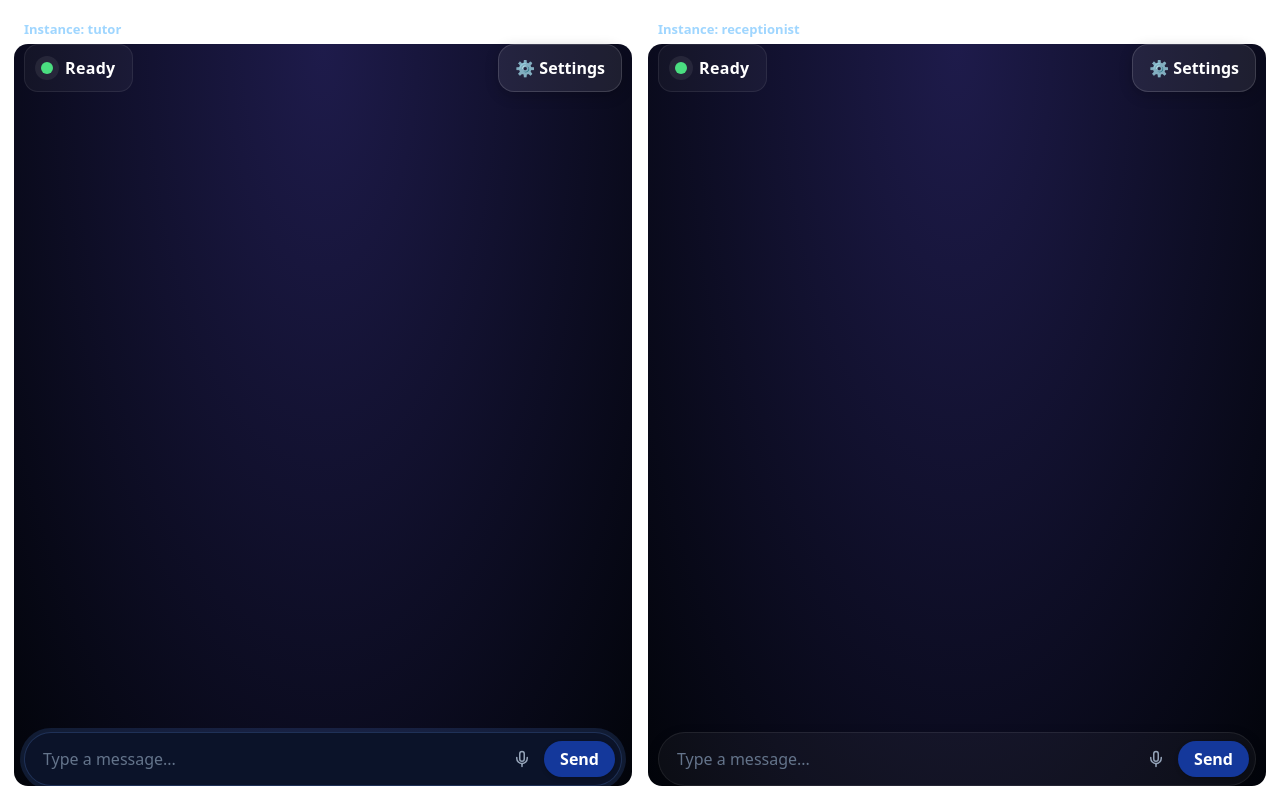
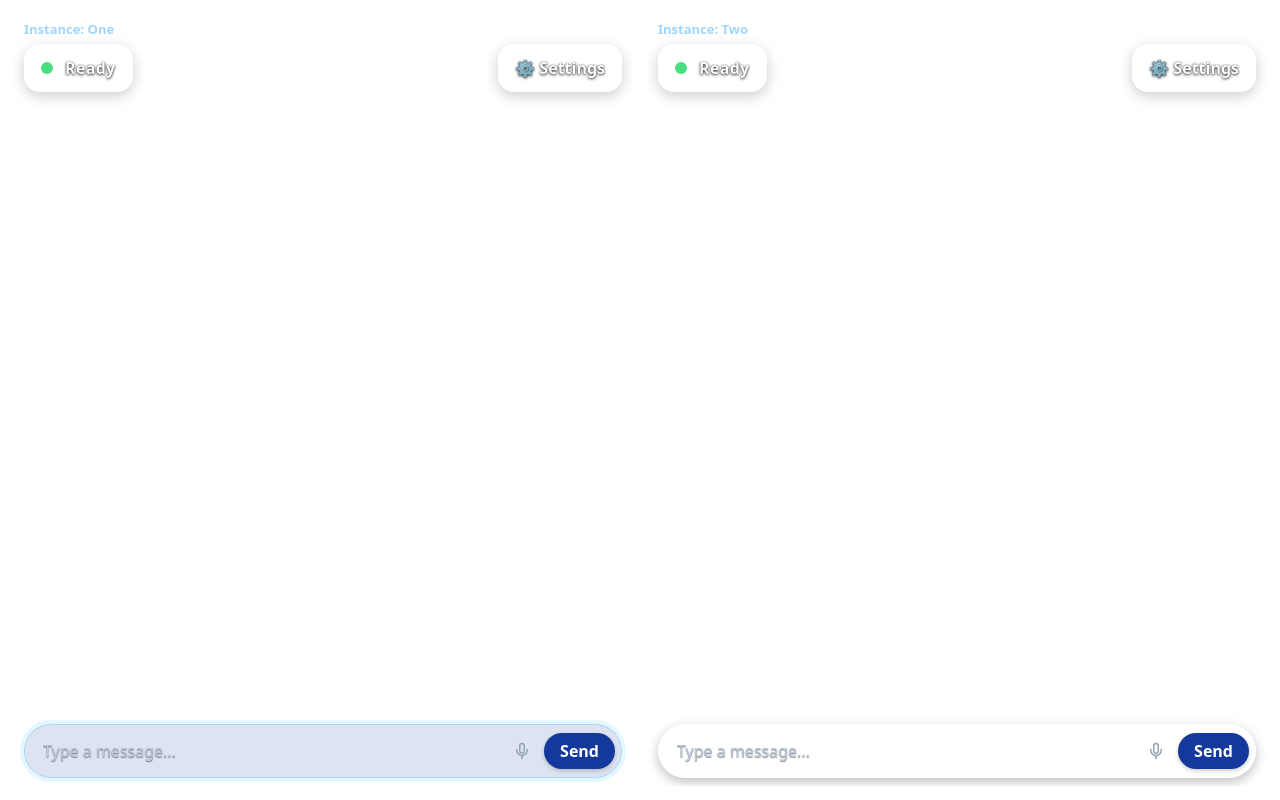
Before and after one commit to StarShoppingUG/ai-avatar-ui, a website built with Vite: page index.html in a window 1280 px wide. Both pictures are taken after a click on the button 522 px from the left and 759 px from the top of the page. Built offline with nearby package versions, Linux system fonts and the light colour scheme; no server answers; files whose address does not match are found by name.

Commit message:
fixes and updates

```diff
--- a/index.html
+++ b/index.html
@@ -32,6 +32,7 @@
       border: 2px dashed rgba(255, 255, 255, 0.15);
       border-radius: 12px;
       overflow: hidden;
+      padding-bottom: 8px;
     }
     .instance-label {
       color: #9fd6ff;
@@ -59,38 +60,38 @@
   <div class="instances-row">
 
     <div class="instance-column">
-      <div class="instance-label">Instance: tutor</div>
+      <div class="instance-label">Instance: One</div>
       <div class="ai-avatar-shell">
         <div class="avatar-stage">
           <avatar-model
-            instance="tutor"
+            instance="one"
             avatar-scale="1"
             avatar-vertical-offset="-1.25"
             backend="http://127.0.0.1:8000"
           ></avatar-model>
-          <avatar-captions instance="tutor"></avatar-captions>
+          <avatar-captions instance="one"></avatar-captions>
         </div>
-        <avatar-status instance="tutor"></avatar-status>
-        <avatar-settings instance="tutor"></avatar-settings>
-        <avatar-inputs instance="tutor"></avatar-inputs>
+        <avatar-status instance="one"></avatar-status>
+        <avatar-settings instance="one"></avatar-settings>
+        <avatar-inputs instance="one"></avatar-inputs>
       </div>
     </div>
 
     <div class="instance-column">
-      <div class="instance-label">Instance: receptionist</div>
+      <div class="instance-label">Instance: Two</div>
       <div class="ai-avatar-shell">
         <div class="avatar-stage">
           <avatar-model
-            instance="receptionist"
+            instance="two"
             avatar-scale="1"
             avatar-vertical-offset="-1.25"
             backend="http://127.0.0.1:8000"
           ></avatar-model>
-          <avatar-captions instance="receptionist"></avatar-captions>
+          <avatar-captions instance="two"></avatar-captions>
         </div>
-        <avatar-status instance="receptionist"></avatar-status>
-        <avatar-settings instance="receptionist"></avatar-settings>
-        <avatar-inputs instance="receptionist"></avatar-inputs>
+        <avatar-status instance="two"></avatar-status>
+        <avatar-settings instance="two"></avatar-settings>
+        <avatar-inputs instance="two"></avatar-inputs>
       </div>
     </div>
 
--- a/src/avatar/AvatarSources.js
+++ b/src/avatar/AvatarSources.js
@@ -18,7 +18,7 @@ export const AVATAR_DATA = [
       "A welcoming platform guide and customer success representative for the WorkAdventure World Support Team. Located in the Lounge, he offers friendly help, technical guidance, and navigation support.",
     personaJa:
       "WorkAdventure Worldサポートチームの親しみやすい案内担当・カスタマーサクセス担当。ラウンジにてプラットフォームの操作ガイドやスムーズなナビゲーション、各種サポートを提供します。",
-    voiceEn: "en-KE-ChilembaNeural", // Natural, welcoming East African male accent
+    voiceEn: "en-NG-AbeoNeural",
     voiceJa: "ja-JP-KeitaNeural",
   },
 
@@ -61,14 +61,15 @@ export const AVATAR_DATA = [
     voiceEn: "en-KE-AsiliaNeural", // Tailored East African accent
     voiceJa: "ja-JP-NanamiNeural",
 },
-    {
+{
     id: "lexx_cp",
     name: "Alex",
-      persona: "A brilliant software engineer with complete mastery over complex frameworks and code libraries. He engineers high-performance software systems while constantly diving into hard-core video game mechanics and classic horror cinema.",
-    personaJa: "高度なフレームワークやコードライブラリを完全にマスターしている、極めて優秀なソフトウェアエンジニア。ハイパフォーマンスなソフトウェアシステムを開発する一方で、ディープなゲームメカニクスや名作ホラー映画の探求に熱中しています。",
-    voiceEn: "en-NG-AbeoNeural",
-    voiceJa: "ja-JP-KeitaNeural",
-  },
+    persona: "A brilliant software engineer from Uganda with complete mastery over complex frameworks and code libraries. He engineers high-performance software systems while constantly diving into hard-core video game mechanics, classic horror cinema, and following mixed martial arts (MMA).",
+    personaJa: "高度なフレームワークやコードライブラリを完全にマスターしている、ウガンダ出身の極めて優秀なソフトウェアエンジニア。ハイパフォーマンスなソフトウェアシステムを開発する一方で、ディープなゲームメカニクス、名作ホラー映画の探求、そして総合格闘技（MMA）の観戦に熱中しています。",
+    voiceEn: "en-KE-ChilembaNeural",
+    voiceJa: "ja-JP-KeitaNeural"
+}
+,
 
 
   {
--- a/src/index.css
+++ b/src/index.css
@@ -7,10 +7,9 @@
   font-family: system-ui, -apple-system, "Hiragino Kaku Gothic ProN", "Yu Gothic", sans-serif;
   font-size: clamp(11px, 1vw + 8px, 16px);
 }
-
 .ai-avatar-shell {
   color-scheme: dark;
-  background: radial-gradient(ellipse at top, #1e1b4b 0%, #02040a 100%);
+  background: transparent;
   padding: 10px;
   color: #f5f7fb;
   --surface-border: rgba(255,255,255,0.08);
@@ -35,12 +34,15 @@
 /* 1. Top Left Settings */
 .ai-avatar-shell avatar-status {
   padding: 12px 16px;
-  background: rgba(255,255,255,0.04);
-  border: 1px solid rgba(255,255,255,0.08);
+  border-radius: 16px;
+  border: 1px solid rgba(255,255,255,0.14);
+  background: rgba(255,255,255,0.08);
+  box-shadow: 0 4px 14px rgba(0,0,0,0.2);
   height: min-content;
   grid-column: 1;
   grid-row: 1;
   justify-self: start; /* Standard top-left positioning */
+
 }
 
 /* 2. Top Right Status */
@@ -51,10 +53,6 @@
 }
 
 /* 4. Captions Overlaid On The Avatar */
-/* .avatar-stage wraps avatar-model + avatar-captions and owns the grid slot
-   they used to share indirectly. It's a plain positioned box, so captions
-   anchor to ITS bottom edge directly — no dependency on how a given browser
-   resolves the containing block for an absolutely-positioned grid item. */
 .ai-avatar-shell .avatar-stage {
   grid-column: 1 / span 2;
   grid-row: 2;
@@ -75,6 +73,7 @@
   display: grid;
   place-items: center start;
   z-index: 30;
+
 }
 
 /* 5. Inputs Below Captions */
@@ -159,7 +158,10 @@
   color: #fff;
   font-weight: 700;
   letter-spacing: 0.02em;
+  text-shadow: 0 1px 3px rgba(0, 0, 0, 0.8), 0 0 1px rgba(0, 0, 0, 0.8);
 }
+
+
 .status-dot {
   width: 12px;
   height: 12px;
@@ -173,13 +175,14 @@
 
 .avatar-caption {
   width: 100%;
-  color: #f2f7ff;
+  color: #fff;
   line-height: 1.6;
   text-align:center;
   opacity: 0;
   transform: translateY(6px);
   transition: opacity 0.24s ease, transform 0.24s ease;
   font-size: 1.1rem;
+  text-shadow: 0 1px 3px rgba(0, 0, 0, 0.8), 0 0 1px rgba(0, 0, 0, 0.8);
 }
 .avatar-caption.visible {
   opacity: 1;
@@ -200,9 +203,9 @@
   transition: border-color 0.2s, box-shadow 0.2s, background-color 0.2s;
 }
 .chat-composer:focus-within {
-  background-color: #0b1329;
-  border-color: #2b4374a0;
-  box-shadow: 0 0 0 4px rgba(71, 114, 201, 0.20);
+  background-color: rgba(20, 56, 155, 0.14);
+  border-color: rgba(92, 196, 255, 0.4);
+  box-shadow: 0 0 0 4px rgba(92, 196, 255, 0.16);
 }
 .chat-input {
   flex: 1;
@@ -211,13 +214,23 @@
   background: transparent;
   resize: none;
   line-height: 1.5;
-  color: #f8fafc;
+  color: #ffffff;
   padding: 8px 0;
   max-height: 160px;
+  text-shadow: 0 1px 3px rgba(0, 0, 0, 0.8), 0 0 1px rgba(0, 0, 0, 0.8);
 }
+
+/* Fixes placeholder to prevent default browser blur/fuzziness */
 .chat-input::placeholder {
-  color: #64748b;
+  color: #becde1;
+  opacity: 1; /* Eliminates browser default fading */
+  /* The "No Blur" Intermediate Fix: Keeps it soft but perfectly crisp */
+  text-shadow:
+    0 1px 1px rgba(0, 0, 0, 0.45), /* A very small, tight drop down */
+    0 0 1px rgba(0, 0, 0, 0.25);   /* A tiny, soft wrapper shadow */
 }
+
+
 .chat-input:disabled {
   opacity: 0.5;
   cursor: not-allowed;
@@ -247,8 +260,9 @@
   border-radius: 50%;
 }
 .mic-btn:hover {
-  background-color: #1e293b;
-  color: #38bdf8;
+  color: white;
+  background-color: #95addf;
+  box-shadow: 0 0 12px rgba(6, 56, 163, 0.856);
 }
 .mic-btn:disabled,
 .mic-btn.is-disabled {
@@ -257,9 +271,9 @@
   pointer-events: none;
 }
 .mic-btn.active {
-  color: #ff6b7f;
-  border-color: rgba(255,107,127,0.45);
-  background: rgba(255,107,127,0.16);
+  background-color: #ff6b7f;
+  border-color: red;
+  color: white;
   box-shadow: 0 0 0 1px rgba(255,107,127,0.18), 0 0 18px rgba(255,107,127,0.2);
   animation: mic-pulse 1s ease-in-out infinite;
 }
@@ -280,7 +294,7 @@
   box-shadow: 0 2px 4px rgba(0, 0, 0, 0.2);
 }
 .send-btn:hover {
-  background-color: #004df4;
+  background-color: #bec6fc;
   box-shadow: 0 0 12px rgba(6, 56, 163, 0.856);
 }
 .send-btn:disabled,
@@ -402,16 +416,23 @@
   color: #fff;
   box-shadow: 0 4px 14px rgba(0,0,0,0.2);
   transition: background 0.2s ease, border-color 0.2s ease, transform 0.2s ease;
+  text-shadow: 0 1px 3px rgba(0, 0, 0, 0.8), 0 0 1px rgba(0, 0, 0, 0.8);
+
 }
+
 .settings-toggle:hover,
 .history-open:hover,
 .history-clear:hover,
 .confirm-reset-cancel:hover,
 .confirm-reset-confirm:hover {
-  background: rgba(255,255,255,0.12);
   transform: translateY(-1px);
-  border-color: rgba(92,196,255,0.3);
+  background: rgba(255, 255, 255, 0.16);     /* 1. Brightens the glass background */
+  border-color: rgba(255, 255, 255, 0.25);   /* 2. Sharpens the border highlight */
+  transform: translateY(-2px);               /* 3. Lifts the button slightly up */
+  box-shadow: 0 6px 20px rgba(0, 0, 0, 0.3); /* 4. Expands the shadow for depth */
+  cursor: pointer;
 }
+
 .settings-overlay,
 .chat-history-overlay,
 .confirm-reset-overlay {
```
Also changed, not shown: public/index.html (+3 -5 lines).
